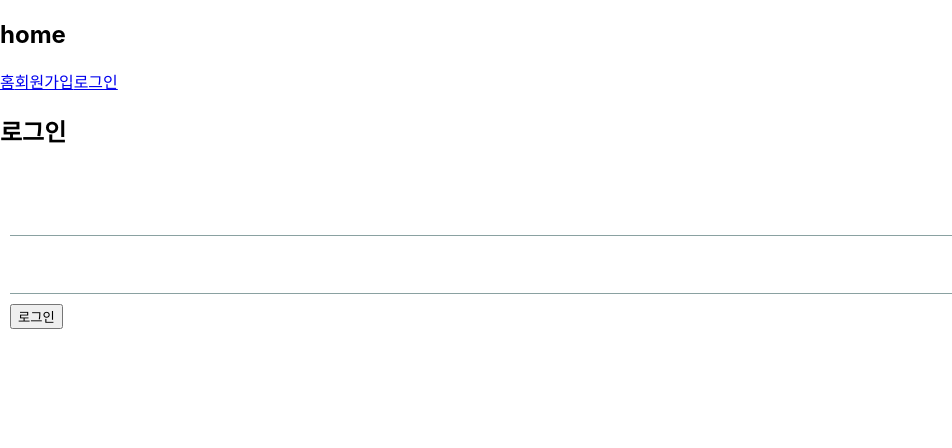
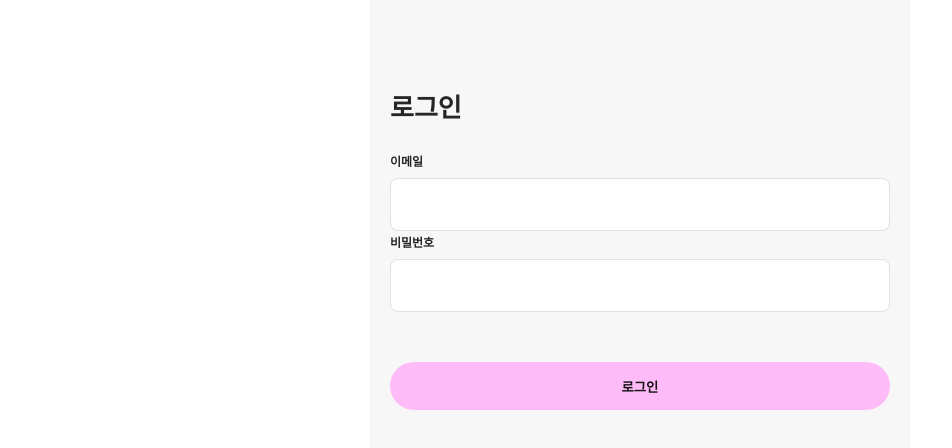
Before and after one commit to Hyunji523/wanted-pre-onboarding-frontend, a React (Create React App) app: page /signin in a window 1280 px wide. Shown: the top 448 px of the page, without its empty margins (0-952 px from the left). Built offline with nearby package versions, Linux system fonts and the light colour scheme.

Commit message:
회원가입/로그인 컴포넌트 스타일 변경

```diff
--- a/src/App.css
+++ b/src/App.css
@@ -1,43 +1,84 @@
-title{
-  display:flex;
-  justify-content: center;
+.page {
+  position: absolute;
+top: 0;
+bottom: 0;
+width: 100%;
+max-width: 500px;
+  padding: 0 20px;
+
+left: 50%;
+transform: translate(-50%, 0);
+
+  background-color: #F7F7F7;
+
+overflow: hidden;
+  display: flex;
+  flex-direction: column;
 }
-.box{
-  padding:10px;
+
+.titleWrap {
+  margin-top: 87px;
+  font-size: 26px;
+font-weight: bold;
+color: #262626;
 }
-.input-box{
-  position:relative;
-  margin:10px 0;
+
+.contentWrap {
+  margin-top: 26px;
+  flex: 1;
 }
-.input-box > input{
-  background:transparent;
-  border:none;
-  border-bottom: solid 1px #ccc;
-  padding:20px 0px 5px 0px;
-  font-size:14pt;
-  width:100%;
+
+.inputTitle {
+  font-size: 12px;
+font-weight: 600;
+color: #262626;
 }
-input::placeholder{
-	color:transparent;
+
+.inputWrap {
+  display: flex;
+  border-radius: 8px;
+  padding: 16px;
+  margin-top: 8px;
+  background-color: white;
+  border: 1px solid #e2e0e0;
 }
-input:placeholder-shown + label{
-  color:#aaa;
-  font-size:14pt;
-  top:15px;
+.inputWrap:focus-within {
+  border: 1px solid #fc53f7;
 }
-input:focus + label, label{
-  color:#8aa1a1;
-  font-size:10pt;
-  pointer-events: none;
-  position: absolute;
-  left:0px;
-  top:0px;
-  transition: all 0.2s ease ;
-  -webkit-transition: all 0.2s ease;
-  -moz-transition: all 0.2s ease;
-  -o-transition: all 0.2s ease;
+
+input {
+  width: 100%;
+  outline: none;
+border: none;
+  height: 17px;
+  font-size: 14px;
+font-weight: 400;
 }
-input:focus, input:not(:placeholder-shown){
-  border-bottom: solid 1px #8aa1a1;
-  outline:none;
+
+.input::placeholder {
+  color: #dadada;
 }
+
+.bottomButton {
+  width: 100%;
+  height: 48px;
+  border: none;
+  font-weight: bold;
+  border-radius: 64px;
+  background-color: #ffbbf7;
+  color: rgb(23, 22, 22);
+  margin-bottom: 16px;
+  cursor: pointer;
+  margin-top: 50px;
+}
+
+.bottomButton:disabled {
+  background-color: #dadada;
+  color: white;
+}
+
+.errorMessageWrap {
+  margin-top: 8px;
+  color: #ef0000;
+  font-size: 12px;
+}
--- a/src/App.js
+++ b/src/App.js
@@ -8,10 +8,10 @@ import Home from './components/Home';
 function App() {
   return (
     <div>
-      <Home></Home>
       <Routes>
-        <Route path='signin' element={<SignIn></SignIn>} />
-        <Route path='signup' element={<SignUp></SignUp>} />
+        <Route path='/' element={<Home/>} />
+        <Route path='/signin' element={<SignIn/>} />
+        <Route path='/signup' element={<SignUp/>} />
       </Routes>
     </div>
   );
--- a/src/components/Home.jsx
+++ b/src/components/Home.jsx
@@ -6,9 +6,9 @@ function Home() {
   return (
     <div>
         <h2>home</h2>
-      <Link to="/">홈</Link>
-      <Link to="/signup">회원가입</Link>
-      <Link to="/signin">로그인</Link>
+      <Link to="/"><button>홈</button></Link>
+      <Link to="/signup"><button>회원가입</button></Link>
+      <Link to="/signin"><button>로그인</button></Link>
     </div>
   );
 }
--- a/src/components/SignIn.jsx
+++ b/src/components/SignIn.jsx
@@ -3,17 +3,17 @@ import React from 'react';
 
 function SignIn() {
     return (
-        <div>
-            <h2>로그인</h2>
-            <div className='box'>
-            <div class="input-box">
-                <input data-testid="email-input" />
-            </div>
-            <div class="input-box">
-                <input data-testid="password-input" />
-            </div>
+        <div className='page'>
+            <div className='titleWrap'>로그인</div>
+            <div className='contentWrap'>
+            <span class="inputTitle">이메일</span>
+                <div className='inputWrap'>
+                <input data-testid="email-input" /></div>
+            <span class="inputTitle">비밀번호</span>
+                <div className='inputWrap'>
+                <input data-testid="password-input" /></div>
 
-            <button data-testid="signin-button">로그인</button>
+            <div><button className='bottomButton' data-testid="signin-button">로그인</button></div>
             </div>
         </div>
     );
--- a/src/components/SignUp.jsx
+++ b/src/components/SignUp.jsx
@@ -3,18 +3,17 @@ import React from 'react';
 
 function SignUp() {
     return (
-        <div>
-            <title>회원가입</title>
-            <div className='box'>
-                <div class="input-box">
-                    <input
-                    data-testid="email-input"
-                    type="text"        />
-                </div>
-                <div class="input-box">
-                    <input data-testid="password-input" />
-                </div>
-                <button data-testid="signup-button">가입하기</button>
+        <div className='page'>
+            <div className='titleWrap'>회원가입</div>
+            <div className='contentWrap'>
+            <span class="inputTitle">이메일</span>
+                <div className='inputWrap'>
+                <input data-testid="email-input" /></div>
+            <span class="inputTitle">비밀번호</span>
+                <div className='inputWrap'>
+                <input data-testid="password-input" /></div>
+
+            <div><button className='bottomButton' data-testid="signin-button">가입하기</button></div>
             </div>
         </div>
     );
```
Also changed, not shown: 1 other file (tests, documents, lock files or other folders).
